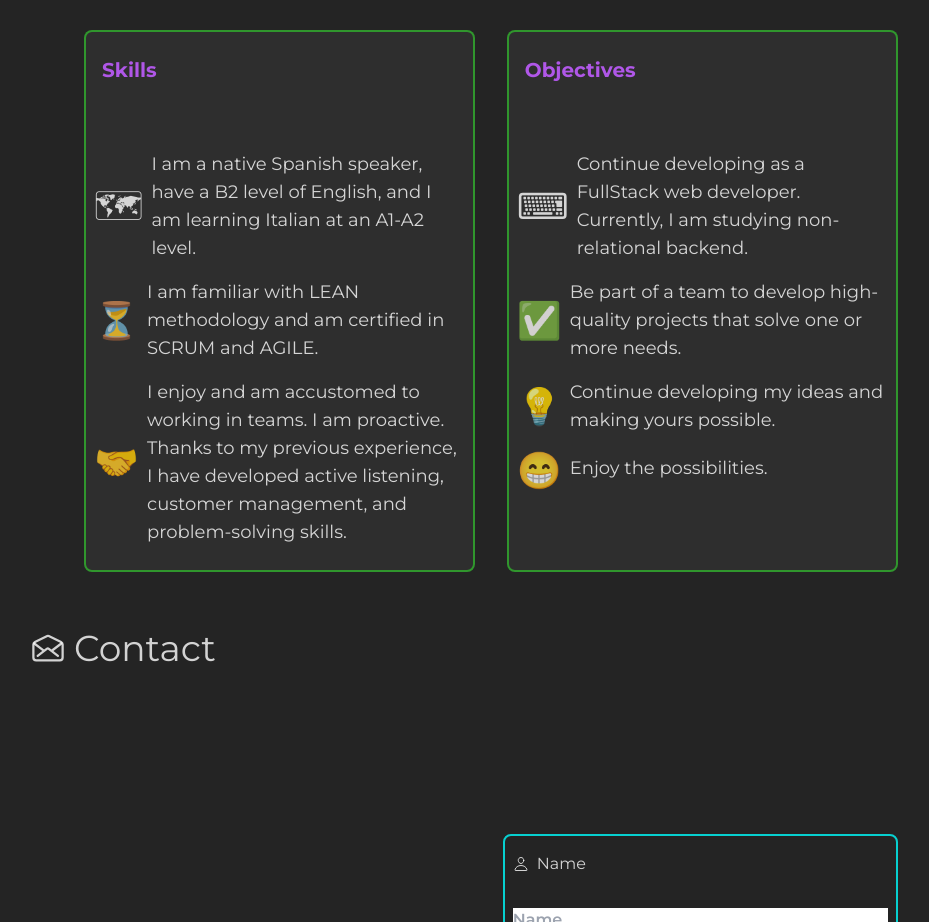
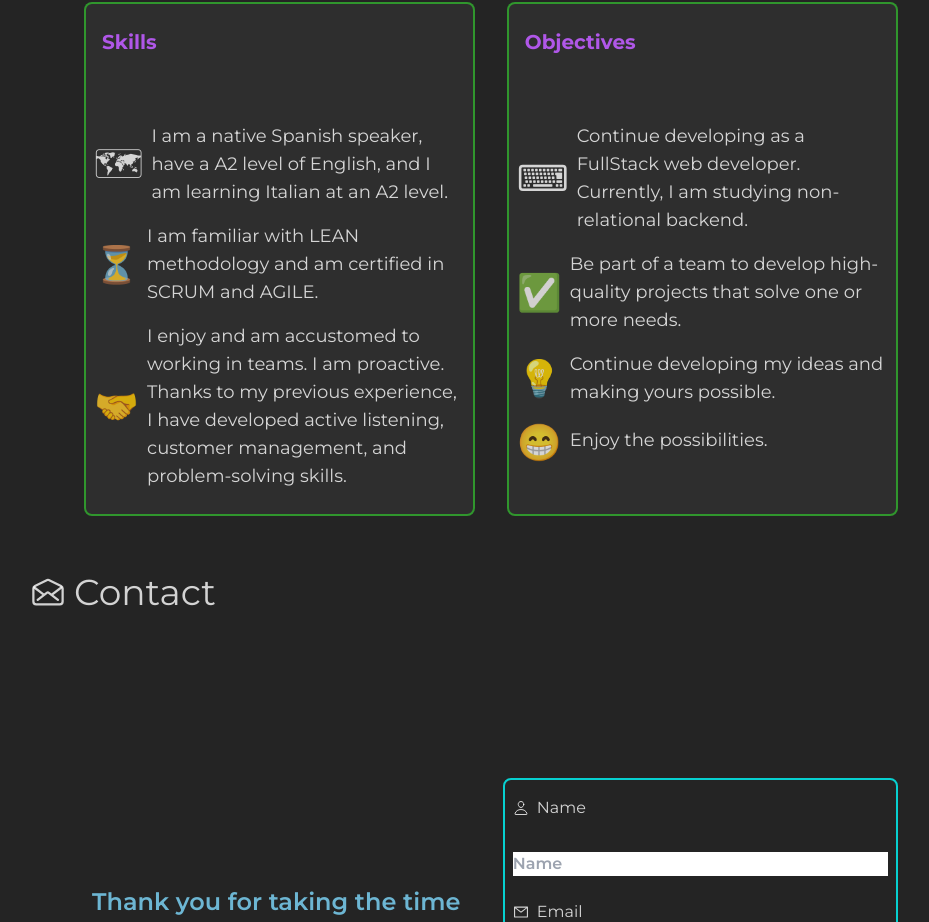
Before and after one commit to CharlyKrDev/Porfolio, a React (Vite) app: page / in a window 1280 px wide. Shown: the part 8808-9730 px from the top of the page, without its empty margins (258-1187 px from the left). Built offline with nearby package versions, Linux system fonts and the light colour scheme.

Commit message:
Update: Certificados-Descripcion

```diff
--- a/src/components/Language/i18next.js
+++ b/src/components/Language/i18next.js
@@ -55,7 +55,7 @@ i18n
           skills: {
             skillsH2: "Habilidades",
             skillsP2:
-              "Hablo español de forma nativa, ingles nivel B2 y estoy aprendiendo italiano A1-A2.",
+              "Hablo español de forma nativa, ingles nivel A2 y estoy aprendiendo italiano A2.",
             skillsP3:
               "Estoy familiarizado con la metodología LEAN, y me estoy certificado en SCRUM y AGILE.",
             skillsP4:
@@ -177,7 +177,7 @@ i18n
           skills: {
             skillsH2: "Skills",
             skillsP2:
-              "I am a native Spanish speaker, have a B2 level of English, and I am learning Italian at an A1-A2 level.",
+              "I am a native Spanish speaker, have a A2 level of English, and I am learning Italian at an A2 level.",
             skillsP3:
               "I am familiar with LEAN methodology and am certified in SCRUM and AGILE.",
             skillsP4:
@@ -301,7 +301,7 @@ i18n
           skills: {
             skillsH2: "Competenze",
             skillsP2:
-              "Parlo spagnolo come lingua madre, ho un livello B2 di inglese e sto imparando l' italiano a un livello A1-A2.",
+              "Parlo spagnolo come lingua madre, ho un livello A2 di inglese e sto imparando l' italiano a un livello A2.",
             skillsP3:
               " Sono familiare con la metodologia LEAN e sono certificato in SCRUM e AGILE.",
             skillsP4:
```
